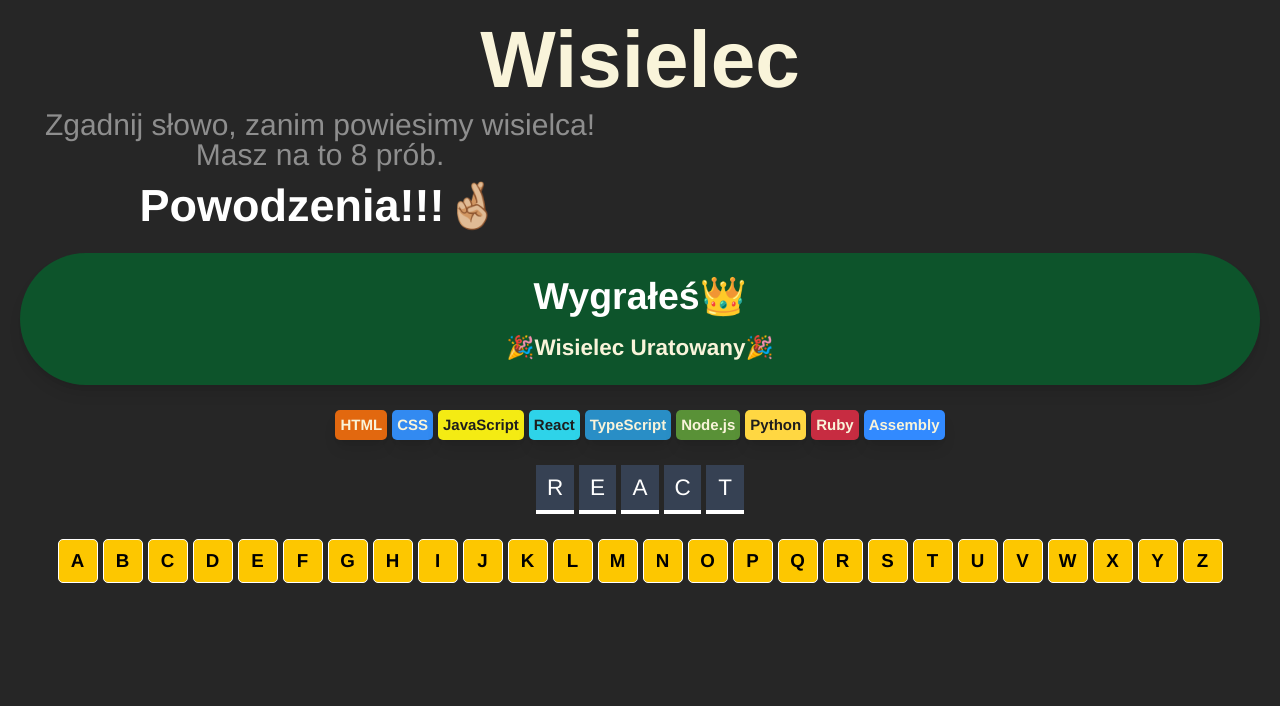
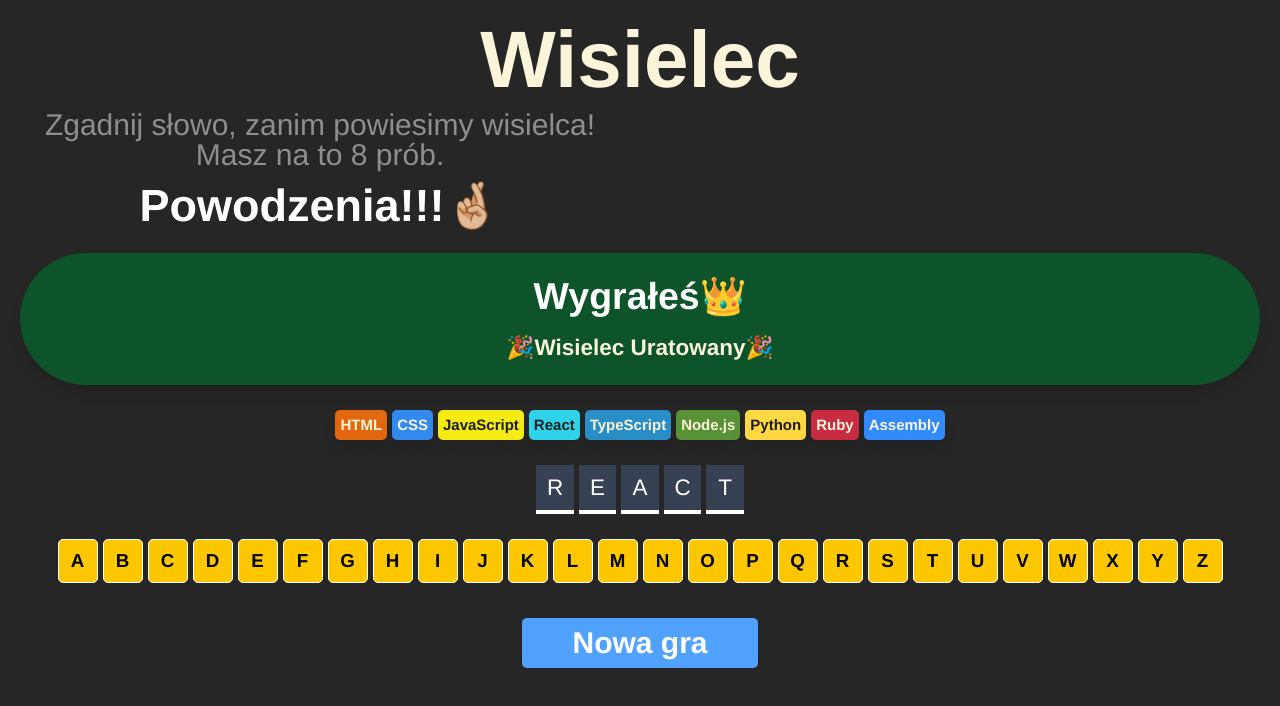
Before and after one commit to vat332/wisielec, a React (Vite) app: page / in a window 1280 px wide. Shown: the top 706 px of the page. Built offline with nearby package versions, Linux system fonts and the light colour scheme.

Commit message:
Add letter click handling to Keyboard component and update Game to pass click handler

```diff
--- a/src/components/Game.jsx
+++ b/src/components/Game.jsx
@@ -6,6 +6,13 @@ import Languages from "./Languages";
 const Game = () => {
   const [currentWord, setCurrentWord] = useState("react");
   const alphabet = "abcdefghijklmnopqrstuvwxyz";
+  const [guessedLetters, setGuessedLetters] = useState([]);
+
+  function handleLetterClick(letter) {
+    setGuessedLetters((prevLetters) =>
+      prevLetters.includes(letter) ? prevLetters : [...prevLetters, letter]
+    );
+  }
   const letterElements = currentWord.split("").map((letter, index) => (
     <span
       key={index}
@@ -14,7 +21,6 @@ const Game = () => {
       {letter}
     </span>
   ));
-
   return (
     <>
       <section className="gap-2 flex flex-wrap justify-center items-center mt-10 text-2xl font-bold">
@@ -28,7 +34,7 @@ const Game = () => {
         ))}
       </section>
       <GameWord letterElements={letterElements} />
-      <Keyboard letters={alphabet} />
+      <Keyboard letters={alphabet} onLetterClick={handleLetterClick} />
     </>
   );
 };
--- a/src/components/Keyboard.jsx
+++ b/src/components/Keyboard.jsx
@@ -6,10 +6,16 @@ const Keyboard = (props) => {
           <button
             key={index}
             className="w-16 py-4 uppercase text-center font-bold bg-yellow-400 w-max-[450px] text-black border-1 border-white rounded-lg hover:bg-yellow-500 transition duration-300 ease-in-out cursor-pointer"
+            onClick={() => props.onLetterClick(letter)}
           >
             {letter}
           </button>
         ))}
+      </div>
+      <div className="flex flex-wrap justify-center items-center mt-10 text-3xl font-bold gap-2">
+        <button className="mt-4 py-4 px-20 bg-blue-400 text-black text-5xl font-bold rounded-lg hover:bg-blue-500 transition duration-300 ease-in-out cursor-pointer text-white">
+          Nowa gra
+        </button>
       </div>
     </section>
   );
```
